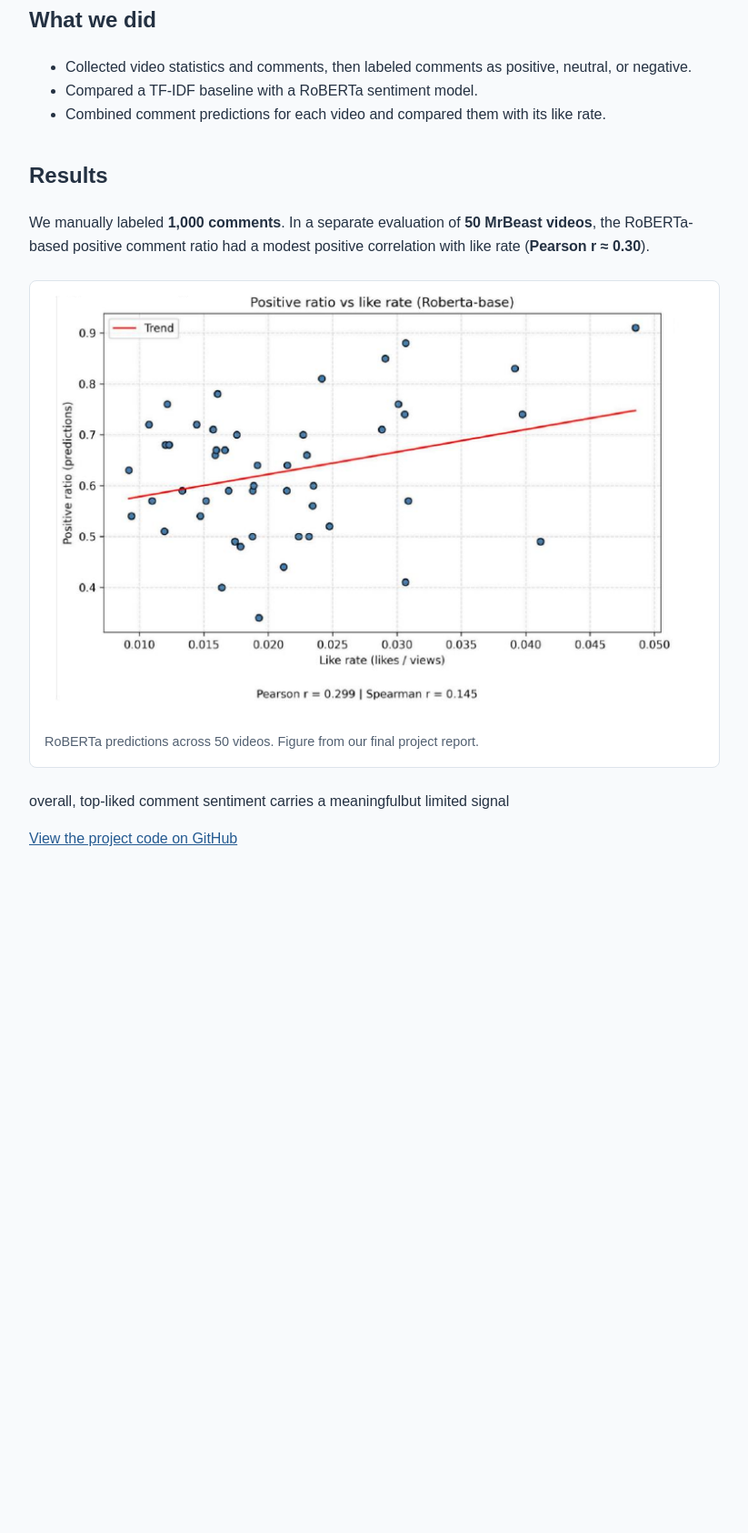
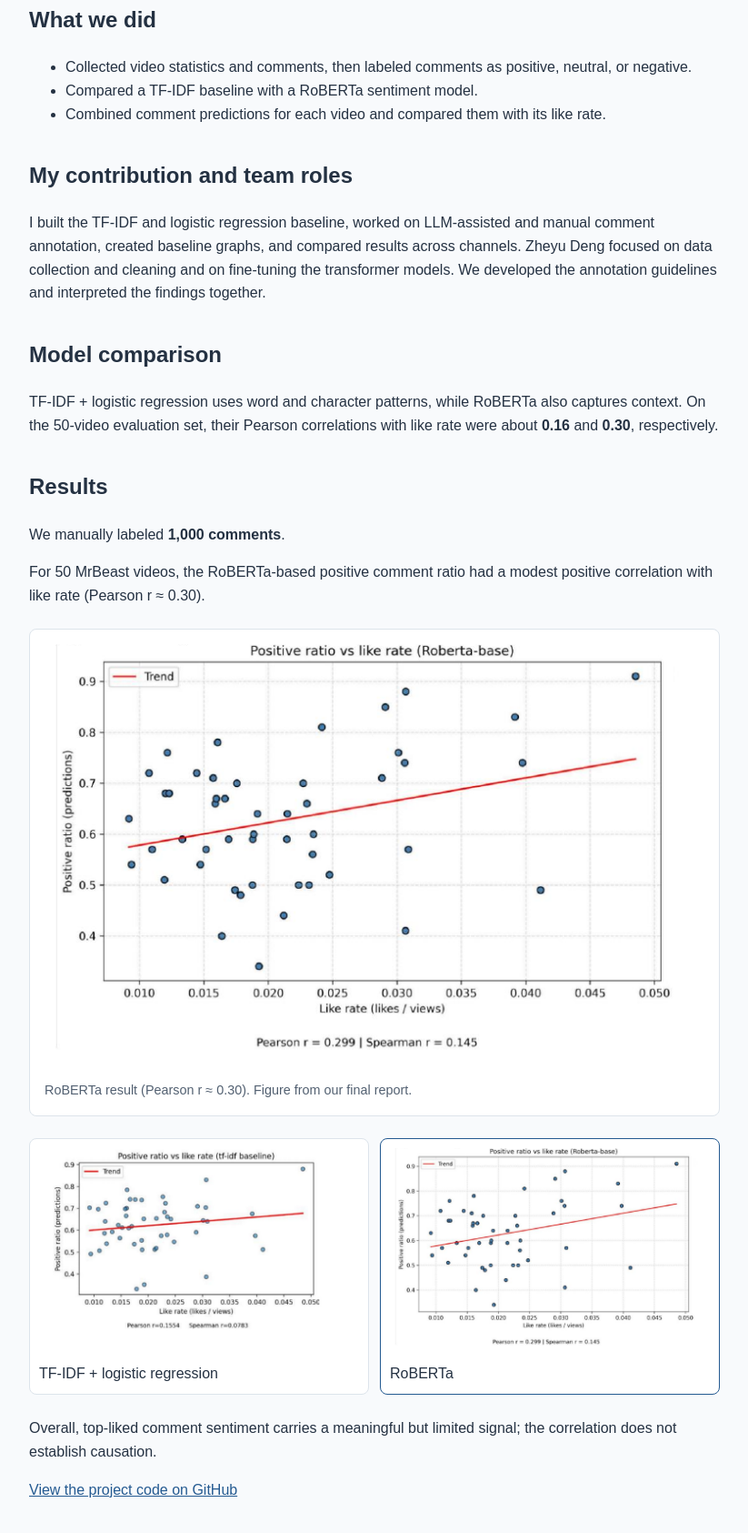
Before and after one commit to yanliw123/web-dev-project1-portfolio, a website: page nlp.html in a window 1280 px wide. Shown: the part 341-2026 px from the top of the page at 91% size, without its empty margins (158-981 px from the left). Before the commit the page ends 1360 px from the top, so only its background shows below. Drawn offline with Linux system fonts and the light colour scheme.

Commit message:
implement on home/nlp

```diff
--- a/css/style.css
+++ b/css/style.css
@@ -91,3 +91,39 @@ h1 {
   color: #526071;
   font-size: 0.9rem;
 }
+
+.result-options {
+  display: flex;
+  gap: 12px;
+  margin-bottom: 24px;
+}
+
+.result-option {
+  flex: 1;
+  min-width: 0;
+  padding: 10px;
+  background: white;
+  border: 1px solid #dde4eb;
+  border-radius: 8px;
+  color: inherit;
+  cursor: pointer;
+  font: inherit;
+  text-align: left;
+}
+
+.result-option img {
+  display: block;
+  width: 100%;
+  height: auto;
+}
+
+.result-option span {
+  display: block;
+  margin-top: 8px;
+}
+
+.result-option:hover,
+.result-option:focus-visible,
+.result-option[aria-pressed="true"] {
+  border-color: #245a91;
+}
--- /dev/null
+++ b/js/model-toggle.js
@@ -0,0 +1,36 @@
+const results = {
+  tfidf: {
+    src: "images/nlp-tfidf-correlation.png",
+    alt: "TF-IDF and logistic regression scatterplot of positive comment ratio versus like rate for 50 videos; Pearson r is 0.155.",
+    caption: "TF-IDF + logistic regression result (Pearson r ≈ 0.16). Figure from our final report.",
+    summary: "For 50 MrBeast videos, the TF-IDF + logistic regression positive comment ratio had a weak positive correlation with like rate (Pearson r ≈ 0.16).",
+  },
+  roberta: {
+    src: "images/nlp-roberta-correlation.png",
+    alt: "RoBERTa scatterplot of positive comment ratio versus like rate for 50 videos; Pearson r is 0.299.",
+    caption: "RoBERTa result (Pearson r ≈ 0.30). Figure from our final report.",
+    summary: "For 50 MrBeast videos, the RoBERTa-based positive comment ratio had a modest positive correlation with like rate (Pearson r ≈ 0.30).",
+  },
+};
+
+const image = document.querySelector("#result-image");
+const caption = document.querySelector("#result-caption");
+const summary = document.querySelector("#result-summary");
+const buttons = document.querySelectorAll(".result-option");
+
+function showResult(button) {
+  const result = results[button.dataset.model];
+  image.src = result.src;
+  image.alt = result.alt;
+  caption.textContent = result.caption;
+  summary.textContent = result.summary;
+  buttons.forEach((option) =>
+    option.setAttribute("aria-pressed", String(option === button)),
+  );
+}
+
+buttons.forEach((button) => {
+  ["mouseenter", "focus", "click"].forEach((event) =>
+    button.addEventListener(event, () => showResult(button)),
+  );
+});
--- a/nlp.html
+++ b/nlp.html
@@ -32,16 +32,38 @@
         </ul>
       </section>
 
+      <section class="project-details" aria-labelledby="contribution-heading">
+        <h2 id="contribution-heading">My contribution and team roles</h2>
+        <p>I built the TF-IDF and logistic regression baseline, worked on LLM-assisted and manual comment annotation, created baseline graphs, and compared results across channels. Zheyu Deng focused on data collection and cleaning and on fine-tuning the transformer models. We developed the annotation guidelines and interpreted the findings together.</p>
+      </section>
+
+      <section class="project-details" aria-labelledby="comparison-heading">
+        <h2 id="comparison-heading">Model comparison</h2>
+        <p>TF-IDF + logistic regression uses word and character patterns, while RoBERTa also captures context. On the 50-video evaluation set, their Pearson correlations with like rate were about <strong>0.16</strong> and <strong>0.30</strong>, respectively.</p>
+      </section>
+
       <section class="project-details" aria-labelledby="results-heading">
         <h2 id="results-heading">Results</h2>
-        <p>We manually labeled <strong>1,000 comments</strong>. In a separate evaluation of <strong>50 MrBeast videos</strong>, the RoBERTa-based positive comment ratio had a modest positive correlation with like rate (<strong>Pearson r ≈ 0.30</strong>).</p>
+        <p>We manually labeled <strong>1,000 comments</strong>.</p>
+        <p id="result-summary" aria-live="polite">For 50 MrBeast videos, the RoBERTa-based positive comment ratio had a modest positive correlation with like rate (Pearson r ≈ 0.30).</p>
         <figure class="project-figure">
-          <img src="images/nlp-roberta-correlation.png" width="740" height="476" alt="Scatterplot of positive comment ratio versus video like rate across 50 MrBeast videos, with a modest upward trend and Pearson correlation of 0.299." />
-          <figcaption>RoBERTa predictions across 50 videos. Figure from our final project report.</figcaption>
+          <img id="result-image" src="images/nlp-roberta-correlation.png" width="740" height="476" alt="RoBERTa scatterplot of positive comment ratio versus like rate for 50 videos; Pearson r is 0.299." />
+          <figcaption id="result-caption">RoBERTa result (Pearson r ≈ 0.30). Figure from our final report.</figcaption>
         </figure>
-        <p>overall, top-liked comment sentiment carries a meaningfulbut limited signal</p>
+        <div class="result-options" role="group" aria-label="Choose a model result">
+          <button class="result-option" type="button" data-model="tfidf" aria-pressed="false">
+            <img src="images/nlp-tfidf-correlation.png" width="740" height="476" alt="" />
+            <span>TF-IDF + logistic regression</span>
+          </button>
+          <button class="result-option" type="button" data-model="roberta" aria-pressed="true">
+            <img src="images/nlp-roberta-correlation.png" width="740" height="476" alt="" />
+            <span>RoBERTa</span>
+          </button>
+        </div>
+        <p>Overall, top-liked comment sentiment carries a meaningful but limited signal; the correlation does not establish causation.</p>
         <p><a href="https://github.com/ZheyuDeng/nlp-project">View the project code on GitHub</a></p>
       </section>
     </main>
+    <script type="module" src="js/model-toggle.js"></script>
   </body>
 </html>
--- /dev/null
+++ b/package.json
@@ -0,0 +1,6 @@
+{
+  "name": "portfolio-project",
+  "private": true,
+  "type": "module",
+  "dependencies": {}
+}
```
Also changed, not shown: index.html (+1 -0 lines), images/nlp-tfidf-correlation.png (added).
